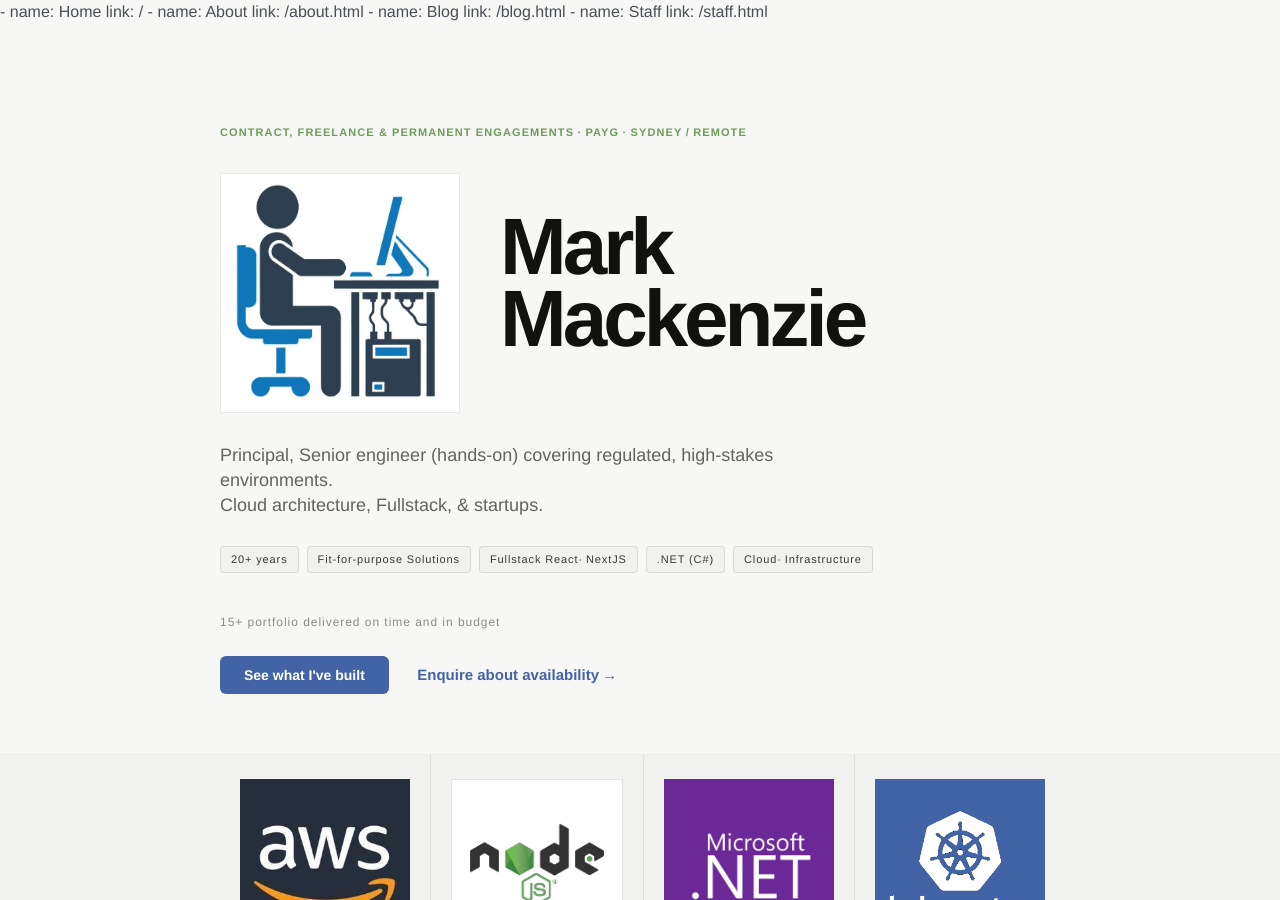
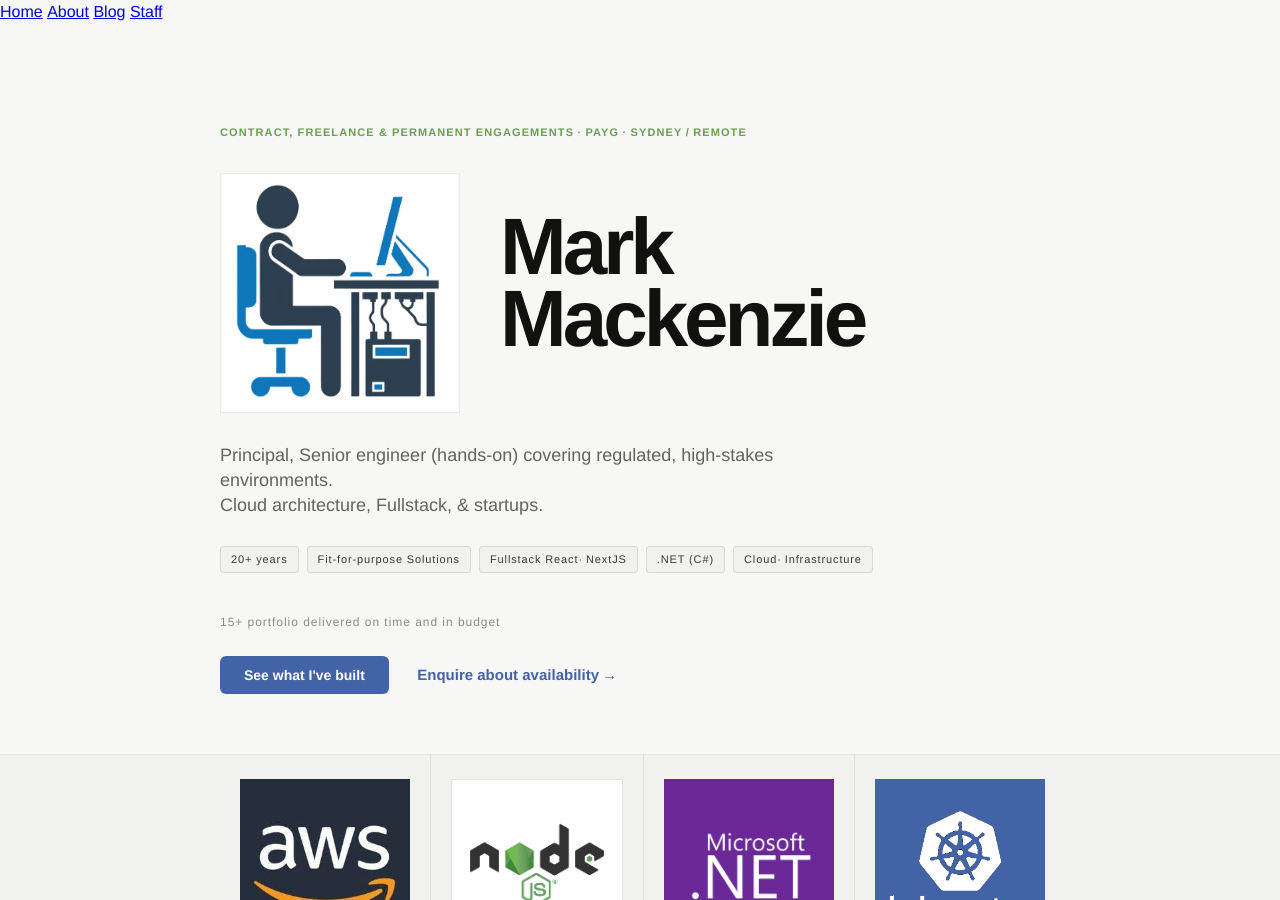
Before and after one commit to mckenzie-mm/mckenzie-mm.github.io, a Jekyll site: the page built from index.html, in a window 1280 px wide and 900 px high. Built offline with Jekyll 4.4.1, drawn with Linux system fonts in a browser that asks for light colours.

Commit message:
add nav bar

```diff
--- a/_includes/navigation.html
+++ b/_includes/navigation.html
@@ -1,8 +1,5 @@
-- name: Home
-  link: /
-- name: About
-  link: /about.html
-- name: Blog
-  link: /blog.html
-- name: Staff
-  link: /staff.html
+<nav>
+  {% for item in site.data.navigation %}
+    <a href="{{ item.link }}"{% if page.url == item.link %} class="current"{% endif %}>{{ item.name }}</a>
+  {% endfor %}
+</nav>
```
Also changed, not shown: _data/navigation.yml (added, +8 -0 lines).
